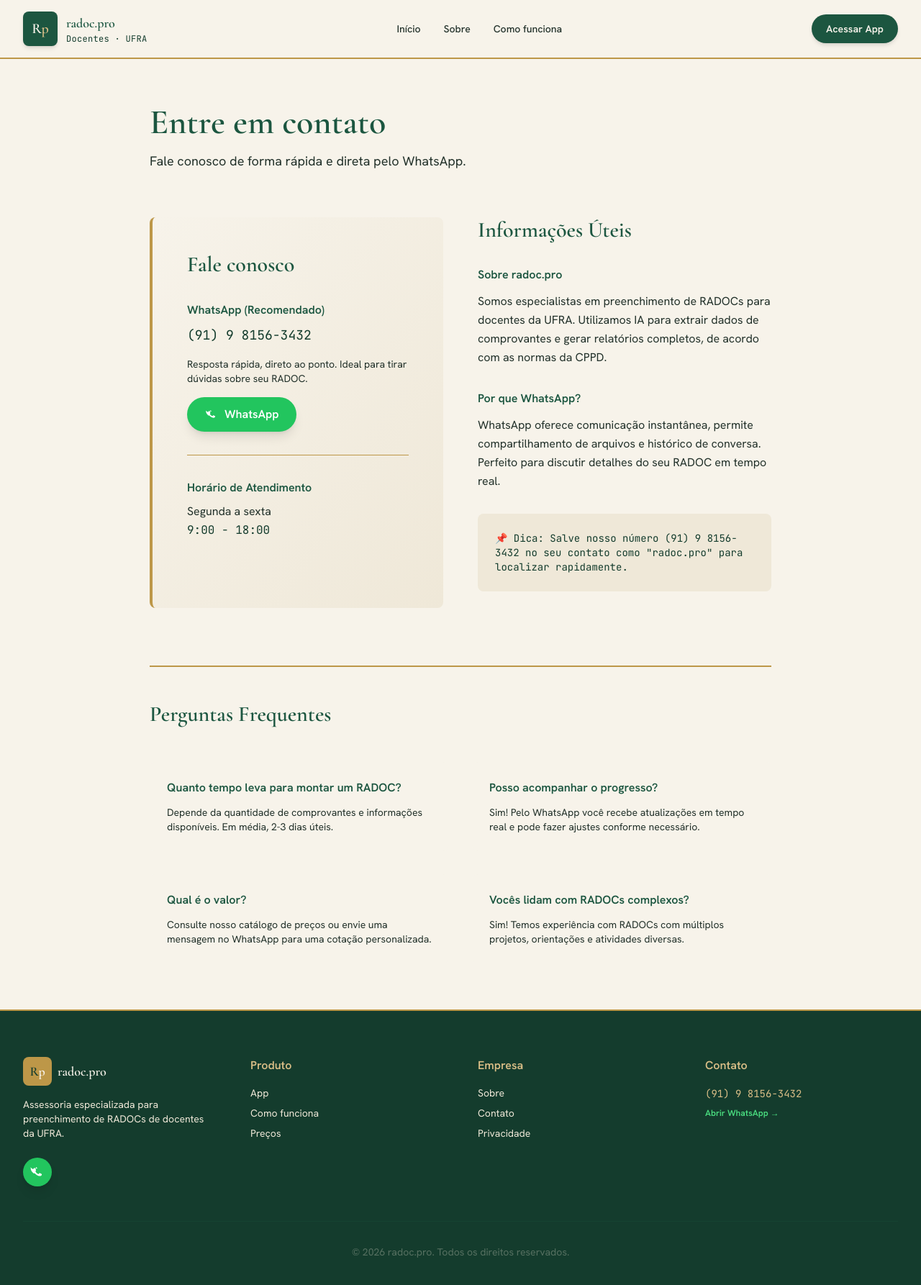
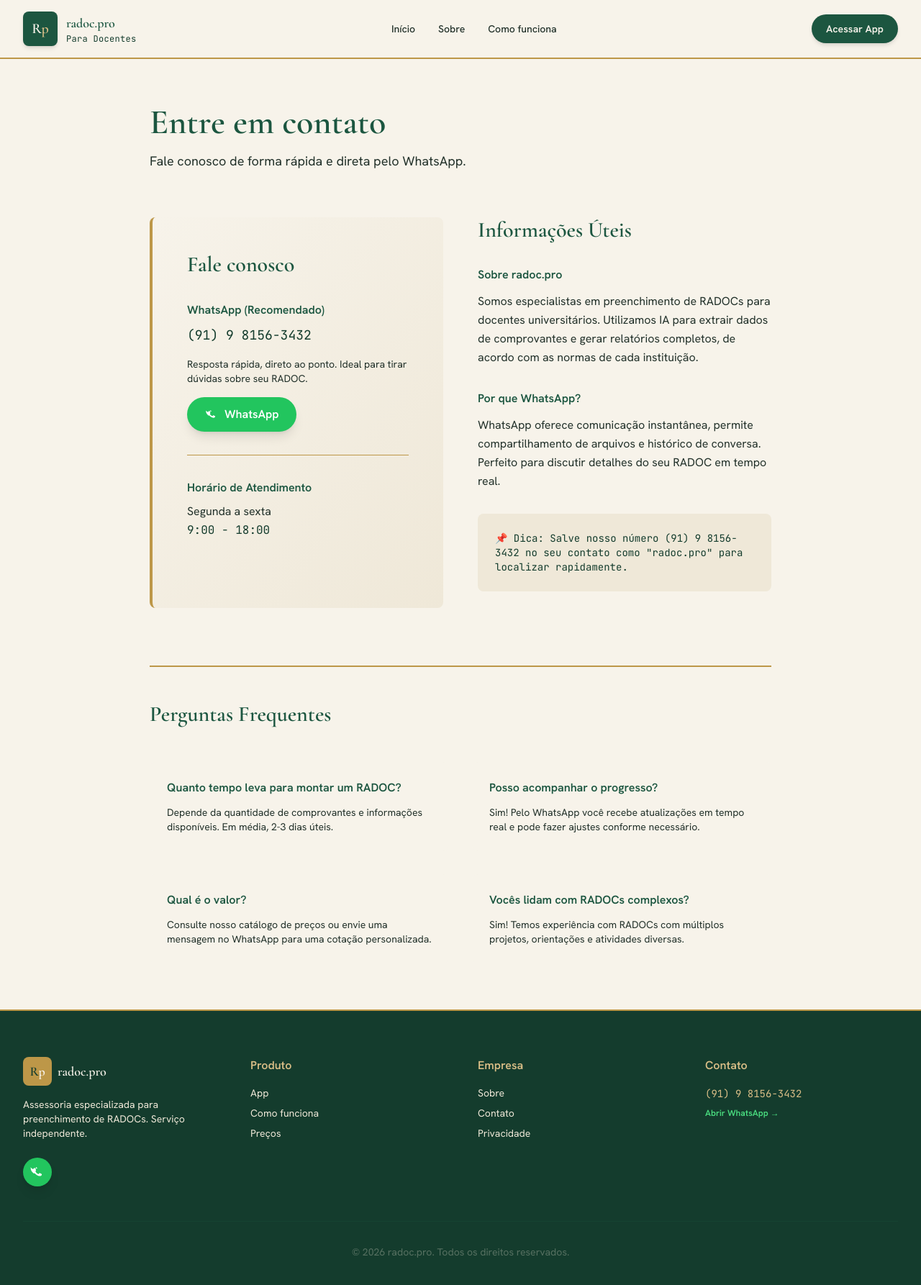
Before and after one commit to Uchoavf/Radocpro.site, a Next.js app: page /contato in a window 1280 px wide. Shown: the top 1786 px of the page at 72% size. Built offline with nearby package versions, Linux system fonts and the light colour scheme.

Commit message:
Remove referências a UFRA: torna projeto genérico e independente para monetização segura

```diff
--- a/src/app/contato/page.tsx
+++ b/src/app/contato/page.tsx
@@ -46,9 +46,9 @@
                 <div>
                   <h3 className="font-sans font-semibold text-radoc-green mb-3">Sobre radoc.pro</h3>
                   <p className="text-radoc-ink leading-relaxed">
-                    Somos especialistas em preenchimento de RADOCs para docentes da UFRA.
+                    Somos especialistas em preenchimento de RADOCs para docentes universitários.
                     Utilizamos IA para extrair dados de comprovantes e gerar relatórios
-                    completos, de acordo com as normas da CPPD.
+                    completos, de acordo com as normas de cada instituição.
                   </p>
                 </div>
 
--- a/src/app/layout.tsx
+++ b/src/app/layout.tsx
@@ -3,7 +3,7 @@
 
 export const metadata: Metadata = {
   title: 'radoc.pro — Preencha seu RADOC automaticamente',
-  description: 'Assessoria especializada para montagem de RADOCs. Extraímos dados de comprovantes e geramos relatórios completos prontos para SIPAC.',
+  description: 'Serviço independente de preenchimento de RADOCs. Extraímos dados de comprovantes com IA e geramos relatórios completos prontos para envio.',
   viewport: 'width=device-width, initial-scale=1',
   robots: 'index, follow',
 }
--- a/src/app/page.tsx
+++ b/src/app/page.tsx
@@ -18,7 +18,7 @@
 
           <div className="max-w-4xl mx-auto text-center relative z-10">
             <p className="font-mono text-radoc-gold-soft text-sm tracking-widest mb-4">
-              DOCENTES · UFRA
+              PREENCHA SEU RADOC EM MINUTOS
             </p>
 
             <h1 className="font-serif text-6xl md:text-7xl font-bold text-radoc-cream mb-6 leading-tight">
@@ -109,7 +109,7 @@
 
             <div className="mt-16 pt-12 border-t-2 border-radoc-gold">
               <p className="font-mono text-radoc-green-deep text-sm tracking-wider">
-                ASSESSORIA ESPECIALIZADA PARA RADOC · UFRA
+                RADOC.PRO — SERVIÇO INDEPENDENTE
               </p>
             </div>
           </div>
--- a/src/components/Footer.tsx
+++ b/src/components/Footer.tsx
@@ -17,7 +17,7 @@
               <span className="font-serif font-semibold text-lg">radoc.pro</span>
             </div>
             <p className="text-sm text-radoc-cream-2 mb-6">
-              Assessoria especializada para preenchimento de RADOCs de docentes da UFRA.
+              Assessoria especializada para preenchimento de RADOCs. Serviço independente.
             </p>
             <div className="flex gap-3">
               <WhatsAppButton variant="icon" message="Olá! Gostaria de saber mais sobre radoc.pro" />
--- a/src/components/Header.tsx
+++ b/src/components/Header.tsx
@@ -15,7 +15,7 @@
           </div>
           <div className="hidden sm:flex flex-col">
             <span className="font-serif font-semibold text-lg text-radoc-green">radoc.pro</span>
-            <span className="font-mono text-xs text-radoc-green-deep tracking-wide">Docentes · UFRA</span>
+            <span className="font-mono text-xs text-radoc-green-deep tracking-wide">Para Docentes</span>
           </div>
         </Link>
 
```
Also changed, not shown: 1 other file (tests, documents, lock files or other folders).
